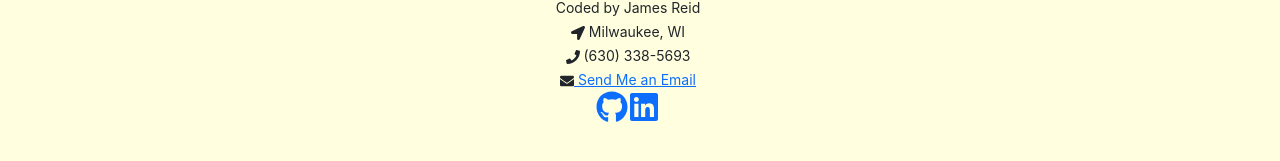
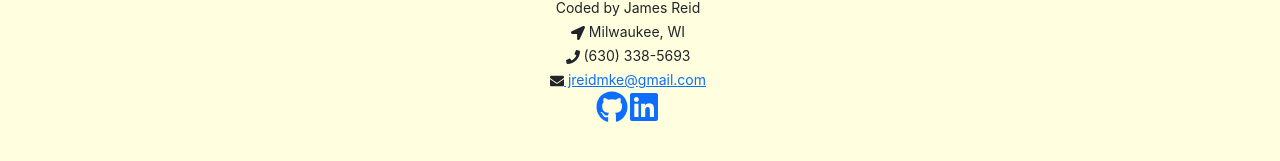
Before and after one commit to jreidmke/crescendo-eats, a React (Create React App) app: page /specials/new in a window 1280 px wide. Shown: the part 594-755 px from the top of the page. Built offline with nearby package versions, Linux system fonts and the light colour scheme; no server answers.

Commit message:
added email to footer

```diff
--- a/src/components/common/Footer.js
+++ b/src/components/common/Footer.js
@@ -9,7 +9,7 @@ function Footer() {
                         <small>Coded by James Reid</small><br/>
                         <small><FaLocationArrow/> Milwaukee, WI</small><br/>
                         <small><FaPhone/> (630) 338-5693</small><br/>
-                        <small><FaEnvelope/><a href="mailto:jreidmke@gmail.com"> Send Me an Email</a></small><br/>
+                        <small><FaEnvelope/><a href="mailto:jreidmke@gmail.com"> jreidmke@gmail.com</a></small><br/>
                         <a href="https://github.com/jreidmke">
                             <FaGithub size="2em"/>
                         </a>
```
